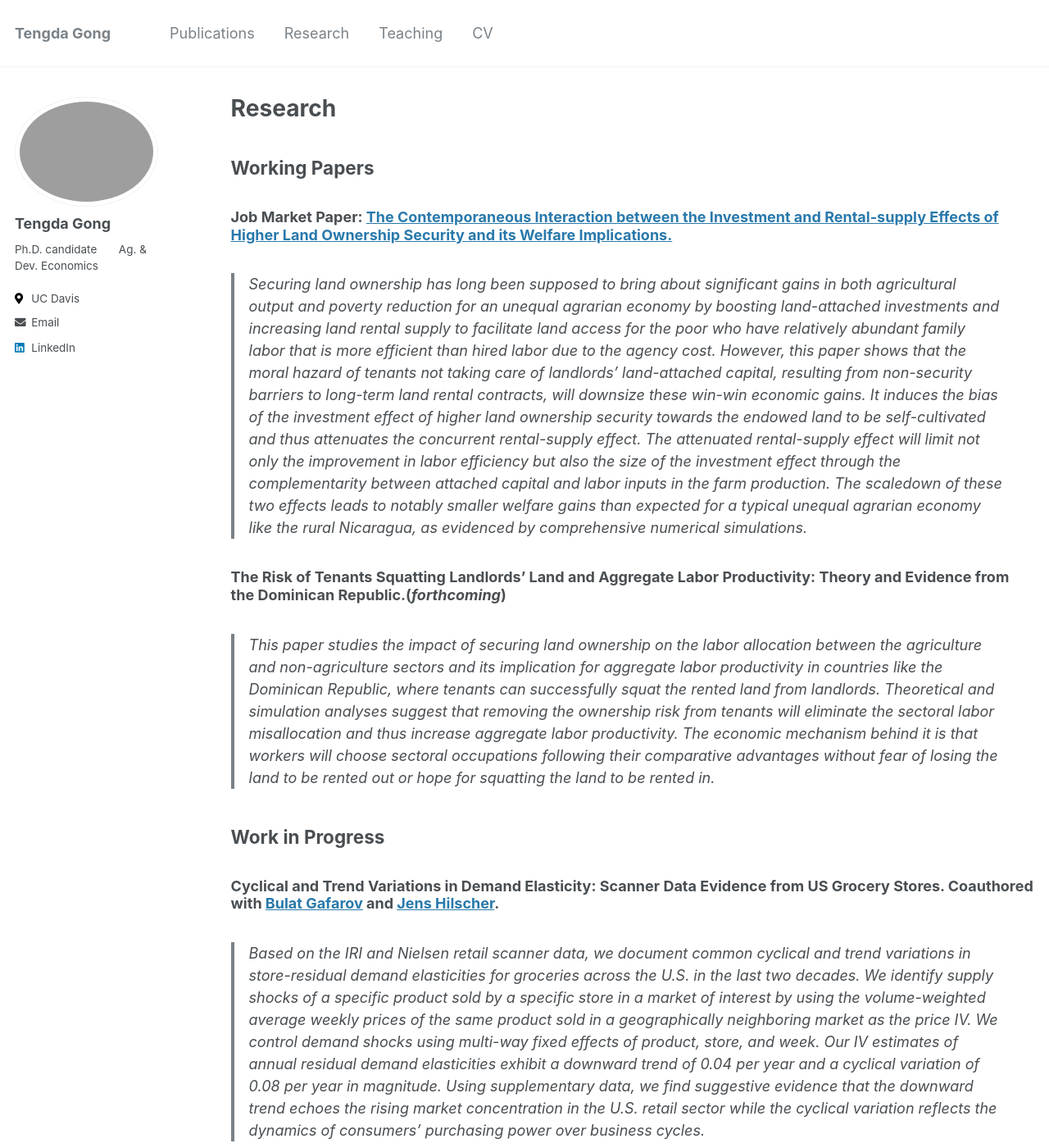
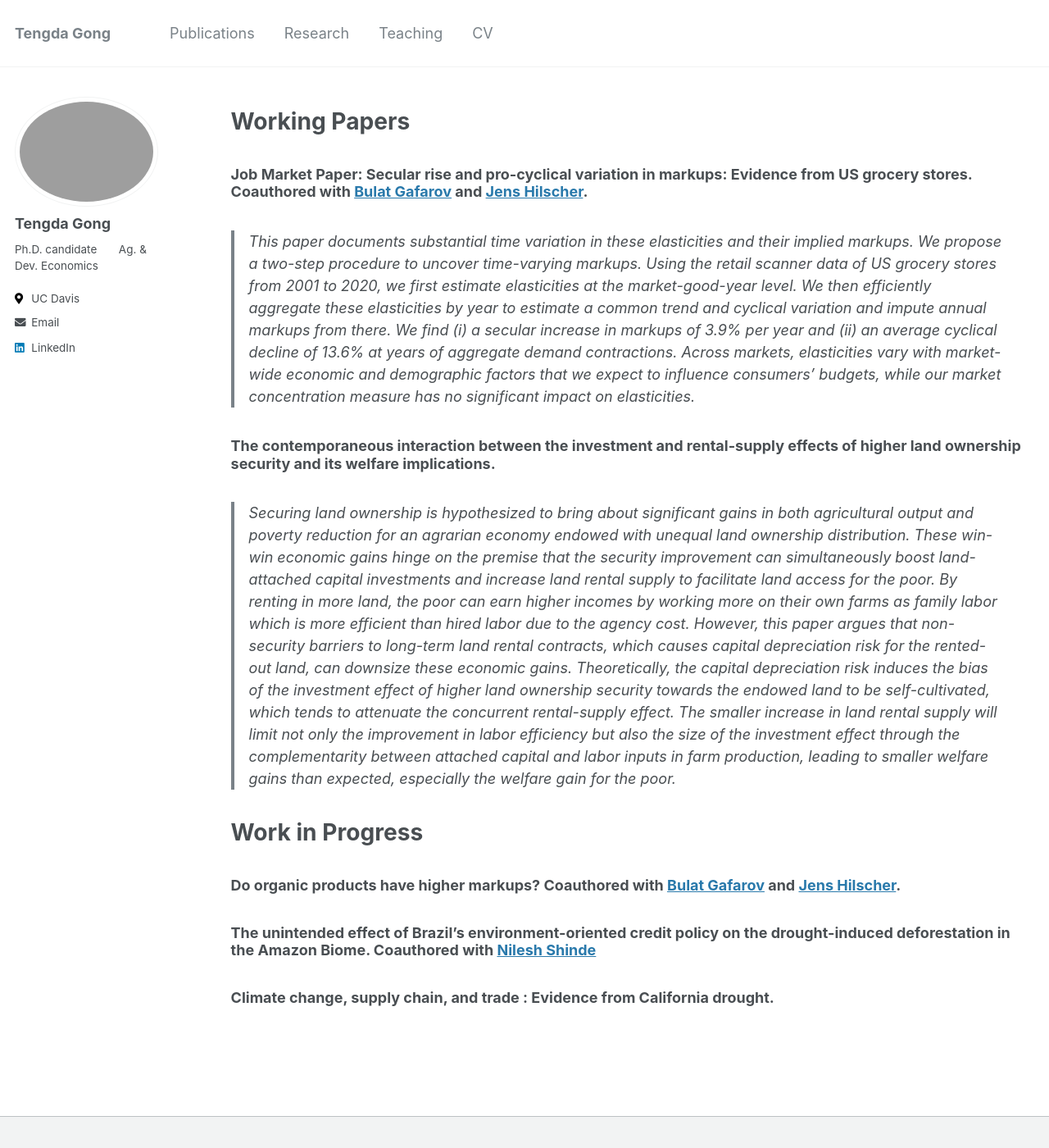
Before and after one commit to tendakung/tendakung.github.io, a Jekyll site: the page built from _pages/research.md, in a window 1280 px wide and 1400 px high. Shown: the whole window at 82% size. Built offline with Jekyll 4.4.1, drawn with Linux system fonts in a browser that asks for light colours; some of the changed text lies outside the part shown.

Commit message:
Update research.md

```diff
--- a/_pages/research.md
+++ b/_pages/research.md
@@ -1,25 +1,23 @@
 ---
 layout: archive
-title: "Research"
+title: ""
 permalink: /research/
 author_profile: true
 ---
 
+# Working Papers
 
-## Working Papers
+### Job Market Paper: Secular rise and pro-cyclical variation in markups: Evidence from US grocery stores. Coauthored with [Bulat Gafarov](https://are.ucdavis.edu/people/faculty/bulat-gafarov/) and [Jens Hilscher](https://are.ucdavis.edu/people/faculty/jens-hilscher/).
+> This paper documents substantial time variation in these elasticities and their implied markups. We propose a two-step procedure to uncover time-varying markups. Using the retail scanner data of US grocery stores from 2001 to 2020, we first estimate elasticities at the market-good-year level. We then efficiently aggregate these elasticities by year to estimate a common trend and cyclical variation and impute annual markups from there. We find (i) a secular increase in markups of 3.9% per year and (ii) an average cyclical decline of 13.6% at years of aggregate demand contractions. Across markets, elasticities vary with market-wide economic and demographic factors that we expect to influence consumers' budgets, while our market concentration measure has no significant impact on elasticities.
 
-### Job Market Paper: [The Contemporaneous Interaction between the Investment and Rental-supply Effects of Higher Land Ownership Security and its Welfare Implications.](https://drive.google.com/file/d/16LQOFofVSFpIlqZPztmELl0LvJEt3EXo/view?usp=sharing)
-> Securing land ownership has long been supposed to bring about significant gains in both agricultural output and poverty reduction for an unequal agrarian economy by boosting land-attached investments and increasing land rental supply to facilitate land access for the poor who have relatively abundant family labor that is more efficient than hired labor due to the agency cost. However, this paper shows that the moral hazard of tenants not taking care of landlords’ land-attached capital, resulting from non-security barriers to long-term land rental contracts, will downsize these win-win economic gains. It induces the bias of the investment effect of higher land ownership security towards the endowed land to be self-cultivated and thus attenuates the concurrent rental-supply effect. The attenuated rental-supply effect will limit not only the improvement in labor efficiency but also the size of the investment effect through the complementarity between attached capital and labor inputs in the farm production. The scaledown of these two effects leads to notably smaller welfare gains than expected for a typical unequal agrarian economy like the rural Nicaragua, as evidenced by comprehensive numerical simulations.
+### The contemporaneous interaction between the investment and rental-supply effects of higher land ownership security and its welfare implications.
+> Securing land ownership is hypothesized to bring about significant gains in both agricultural output and poverty reduction for an agrarian economy endowed with unequal land ownership distribution. These win-win economic gains hinge on the premise that the security improvement can simultaneously boost land-attached capital investments and increase land rental supply to facilitate land access for the poor. By renting in more land, the poor can earn higher incomes by working more on their own farms as family labor which is more efficient than hired labor due to the agency cost. However, this paper argues that non-security barriers to long-term land rental contracts, which causes capital depreciation risk for the rented-out land, can downsize these economic gains. Theoretically, the capital depreciation risk induces the bias of the investment effect of higher land ownership security towards the endowed land to be self-cultivated, which tends to attenuate the concurrent rental-supply effect. The smaller increase in land rental supply will limit not only the improvement in labor efficiency but also the size of the investment effect through the complementarity between attached capital and labor inputs in farm production, leading to smaller welfare gains than expected, especially the welfare gain for the poor.
 
 
-### The Risk of Tenants Squatting Landlords’ Land and Aggregate Labor Productivity: Theory and Evidence from the Dominican Republic.(<em>forthcoming</em>)
-> This paper studies the impact of securing land ownership on the labor allocation between the agriculture and non-agriculture sectors and its implication for aggregate labor productivity in countries like the Dominican Republic, where tenants can successfully squat the rented land from landlords. Theoretical and simulation analyses suggest that removing the ownership risk from tenants will eliminate the sectoral labor misallocation and thus increase aggregate labor productivity. The economic mechanism behind it is that workers will choose sectoral occupations following their comparative advantages without fear of losing the land to be rented out or hope for squatting the land to be rented in.
+# Work in Progress
 
+### Do organic products have higher markups? Coauthored with [Bulat Gafarov](https://are.ucdavis.edu/people/faculty/bulat-gafarov/) and [Jens Hilscher](https://are.ucdavis.edu/people/faculty/jens-hilscher/).
 
-## Work in Progress
+### The unintended effect of Brazil's environment-oriented credit policy on the drought-induced deforestation in the Amazon Biome. Coauthored with [Nilesh Shinde](https://sites.google.com/view/nshinde/home)
 
-### Cyclical and Trend Variations in Demand Elasticity: Scanner Data Evidence from US Grocery Stores. Coauthored with [Bulat Gafarov](https://are.ucdavis.edu/people/faculty/bulat-gafarov/) and [Jens Hilscher](https://are.ucdavis.edu/people/faculty/jens-hilscher/).
-> Based on the IRI and Nielsen retail scanner data, we document common cyclical and trend variations in store-residual demand elasticities for groceries across the U.S. in the last two decades. We identify supply shocks of a specific product sold by a specific store in a market of interest by using the volume-weighted average weekly prices of the same product sold in a geographically neighboring market as the price IV. We control demand shocks using multi-way fixed effects of product, store, and week. Our IV estimates of annual residual demand elasticities exhibit a downward trend of 0.04 per year and a cyclical variation of 0.08 per year in magnitude. Using supplementary data, we find suggestive evidence that the downward trend echoes the rising market concentration in the U.S. retail sector while the cyclical variation reflects the dynamics of consumers’ purchasing power over business cycles.
-
-
-### The Unintended Effect of Brazil's Environment-oriented Credit Policy on the Drought-induced Deforestation in the Amazon Biome. Coauthored with [Nilesh Shinde](https://sites.google.com/view/nshinde/home)
+### Climate change, supply chain, and trade : Evidence from California drought.
```
